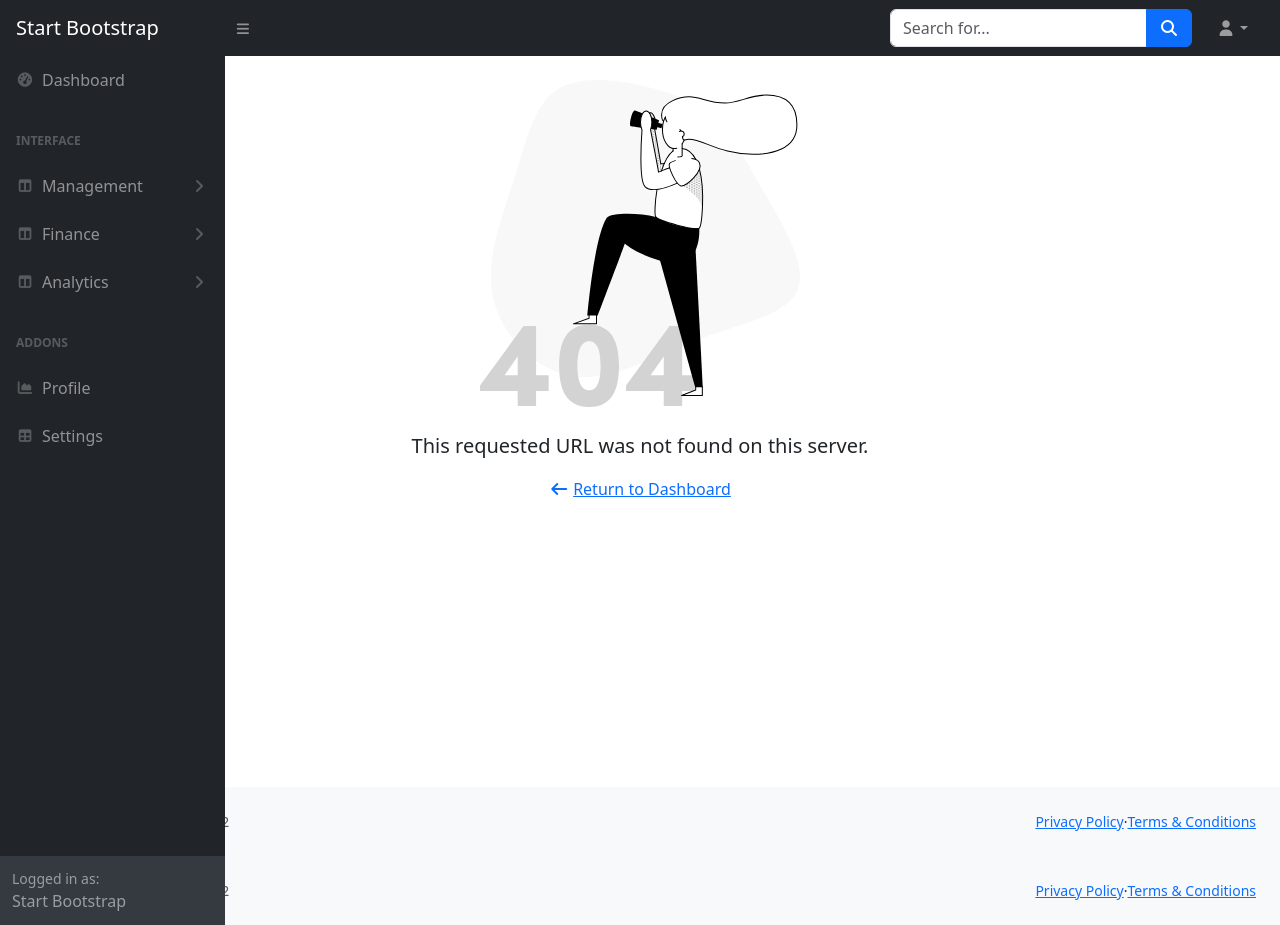
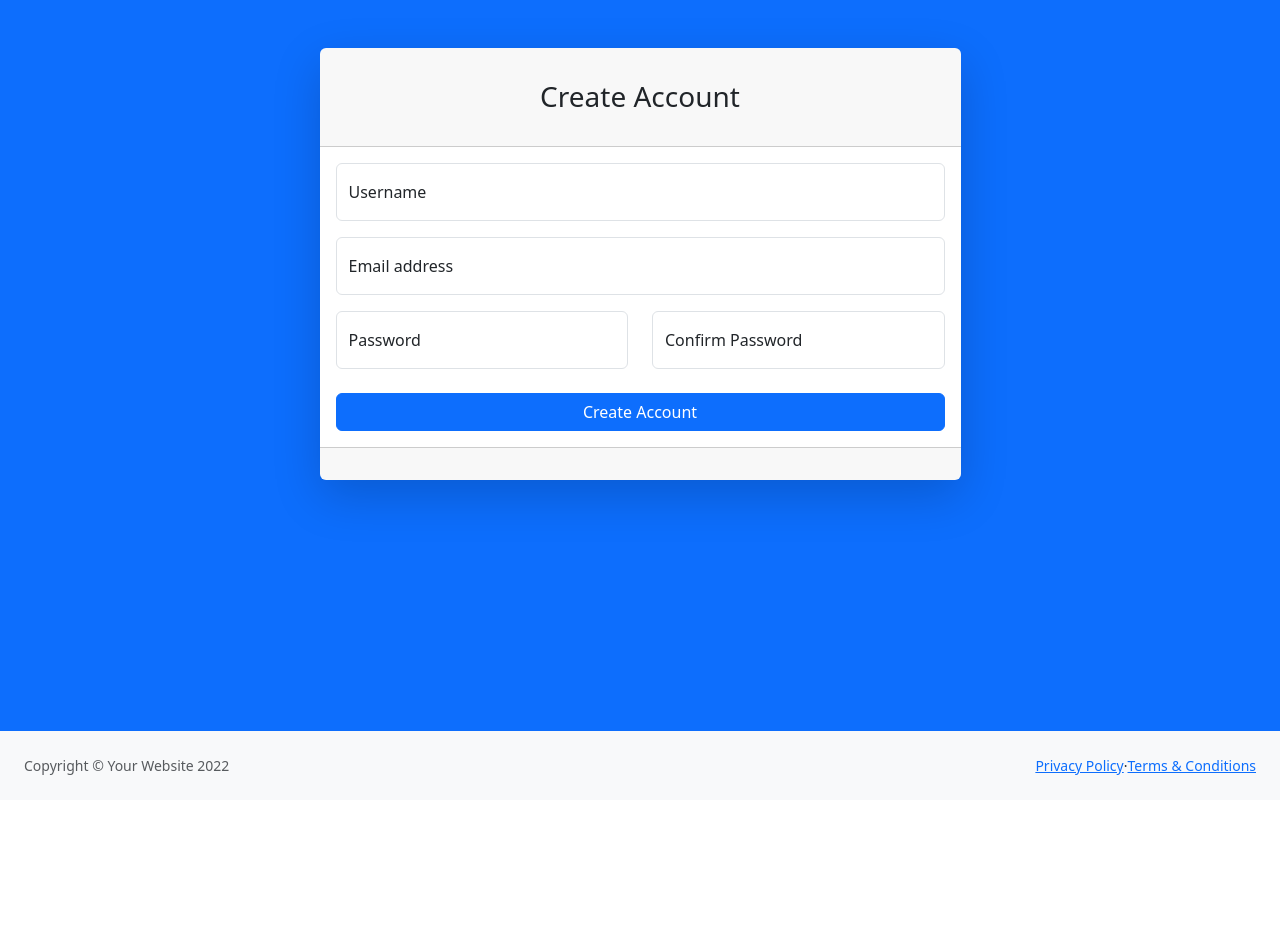
Before and after one commit to Ash-veil/react-app, a React (Create React App) app: page /register in a window 1280 px wide. After the commit the page ends 800 px from the top, so only its background shows below. Built offline with nearby package versions, Linux system fonts and the light colour scheme.

Commit message:
added mock register and logout

```diff
--- a/src/App.js
+++ b/src/App.js
@@ -1,22 +1,32 @@
 
 import { BrowserRouter, Routes, Route } from "react-router-dom";
+
+import {AuthProvider} from "./context/authContext";
+import ProtectedRoute from "./context/protectedRoutes";
+import PublicRoute from "./context/publicRoutes";
+
 import Layout from "./layout/layout";
 import Dashboard from "./pages/dashboard";
 import Customers from "./pages/customers";
 import NotFound from "./pages/notFound";
+import Register from "./pages/auth/register";
 
 function App() {
 
   return (
-    <BrowserRouter>
-        <Routes>
-          <Route path="/" element={<Layout/>}>
-            <Route index element={<Dashboard/>} />
-            <Route path="/customers" element={<Customers />} />
+    <AuthProvider>
+      <BrowserRouter>
+          <Routes>
+            <Route path="/" element={<Layout/>}>
+              <Route index element={<ProtectedRoute> <Dashboard /> </ProtectedRoute>} />
+              <Route path="/customers" element={<ProtectedRoute> <Customers /> </ProtectedRoute>} />
+            </Route>
+            <Route path="/register" element={<PublicRoute> <Register /> </PublicRoute>} />
+
             <Route path="/*" element={<NotFound />} />
-          </Route>
-        </Routes>
-    </BrowserRouter>
+          </Routes>
+      </BrowserRouter>
+    </AuthProvider>
 
   );
 }
--- a/src/components/navBar.js
+++ b/src/components/navBar.js
@@ -1,7 +1,19 @@
+import { AuthContext } from "../context/authContext";
+import { useContext } from "react";
+import { useNavigate} from "react-router-dom";
 
 
 const NavBar = () => {
+  const {logout} = useContext(AuthContext)
+  const navigate = useNavigate()
 
+  const handleLogout = async ( e ) => {
+    e.preventDefault();
+    const loggedOutUser = await logout()
+    if( loggedOutUser ){
+        navigate("/")
+    }
+}
   return (
 <nav className="sb-topnav navbar navbar-expand navbar-dark bg-dark">
     <a className="navbar-brand ps-3" href="index.html">Start Bootstrap</a>
@@ -19,7 +31,7 @@ const NavBar = () => {
           <li><a className="dropdown-item" href="#!">Settings</a></li>
           <li><a className="dropdown-item" href="#!">Activity Log</a></li>
           <li><hr className="dropdown-divider" /></li>
-          <li><a className="dropdown-item" href="#!">Logout</a></li>
+          <li><a onClick={handleLogout} className="dropdown-item" href="#!">Logout</a></li>
         </ul>
       </li>
     </ul>
--- a/src/components/sideBar.js
+++ b/src/components/sideBar.js
@@ -1,7 +1,9 @@
 import React from 'react'
 import { NavLink } from 'react-router-dom'
+import { useAuth } from "../context/authContext"
 
 const SideBar = () => {
+  const { user } = useAuth()
   return (
     <div id="layoutSidenav_nav">
       <nav className="sb-sidenav accordion sb-sidenav-dark" id="sidenavAccordion">
@@ -61,7 +63,7 @@ const SideBar = () => {
         </div>
         <div className="sb-sidenav-footer">
           <div className="small">Logged in as:</div>
-          Start Bootstrap
+          {user?.username}
         </div>
       </nav>
     </div>
--- /dev/null
+++ b/src/pages/auth/register.js
@@ -0,0 +1,104 @@
+import React from 'react'
+import { useContext, useState } from 'react'
+import { useNavigate } from 'react-router-dom'
+import { AuthContext } from '../../context/authContext'
+import { NavLink } from 'react-router-dom'
+
+const Register = () => {
+const { register } = useContext(AuthContext)
+const [username, setUsername] = useState("")
+const [email, setEmail] = useState("")
+const [password, setPassword] = useState("")
+const [error , setError] = useState(null)
+const [repeatPassword, setRepeatPassword] = useState("")
+const navigate = useNavigate()
+
+const handleRegisterForm = async ( e ) => {
+    e.preventDefault();
+    if( password !== repeatPassword ){
+        setError("Passwords doesn't match..")
+    }
+    else{
+        const registeredUser = await register(username, email, password)
+        navigate("/")
+    }
+}
+  return (
+    <div id="layoutAuthentication" className="bg-primary">
+            <div id="layoutAuthentication_content">
+                <main>
+                    <div className="container">
+                        <div className="row justify-content-center">
+                            <div className="col-lg-7">
+                                <div className="card shadow-lg border-0 rounded-lg mt-5">
+                                    <div className="card-header"><h3 className="text-center font-weight-light my-4">Create Account</h3></div>
+                                    <div className="card-body">
+                                        <form onSubmit={handleRegisterForm}>
+                                            <div className="row mb-3">
+                                                <div className="col-md-12">
+                                                    <div className="form-floating mb-3 mb-md-0">
+                                                        <input className="form-control" value={username} onChange={(e)=>{ setUsername(e.target.value) }} type="text" required placeholder="Enter your username" />
+                                                        <label for="inputFirstName">Username</label>
+                                                    </div>
+                                                </div>
+                                            </div>
+                                            <div className="form-floating mb-3">
+                                                <input className="form-control" value={email} onChange={(e)=>{ setEmail(e.target.value) }} type="email" required placeholder="name@example.com" />
+                                                <label for="inputEmail">Email address</label>
+                                            </div>
+                                            <div className="row mb-3">
+                                                <div className="col-md-6">
+                                                    <div className="form-floating mb-3 mb-md-0">
+                                                        <input className="form-control" value={password} onChange={(e)=>{ setPassword(e.target.value) }}  type="password" required placeholder="Create a password" />
+                                                        <label for="inputPassword">Password</label>
+                                                    </div>
+                                                </div>
+                                                <div className="col-md-6">
+                                                    <div className="form-floating mb-3 mb-md-0">
+                                                        <input className="form-control" value={repeatPassword} onChange={(e)=>{ setRepeatPassword(e.target.value) }} type="password" required placeholder="Confirm password" />
+                                                        <label for="inputPasswordConfirm">Confirm Password</label>
+                                                    </div>
+                                                </div>
+                                            </div>
+                                            <div className="mt-4 mb-0">
+                                                <div className="d-grid"><button type='submit' className="btn btn-primary btn-block" >Create Account</button></div>
+                                            </div>
+                                        </form>
+                                    </div>
+                                    <div class="card-footer text-center py-3">
+                                        { error ? (
+
+                                            <div class="alert alert-danger alert-dismissible">
+                                                <h5><i class="icon fas fa-ban"></i> Alert!</h5>
+                                                {error}
+                                            </div>
+
+                                        ):(<>
+                                         </>)
+                                        }
+                                    </div>
+                                </div>
+                            </div>
+                        </div>
+                    </div>
+                </main>
+            </div>
+            <div id="layoutAuthentication_footer">
+                <footer className="py-4 bg-light mt-auto">
+                    <div className="container-fluid px-4">
+                        <div className="d-flex align-items-center justify-content-between small">
+                            <div className="text-muted">Copyright &copy; Your Website 2022</div>
+                            <div>
+                                <a href="#">Privacy Policy</a>
+                                &middot;
+                                <a href="#">Terms &amp; Conditions</a>
+                            </div>
+                        </div>
+                    </div>
+                </footer>
+            </div>
+        </div>
+  )
+}
+
+export default Register
```
